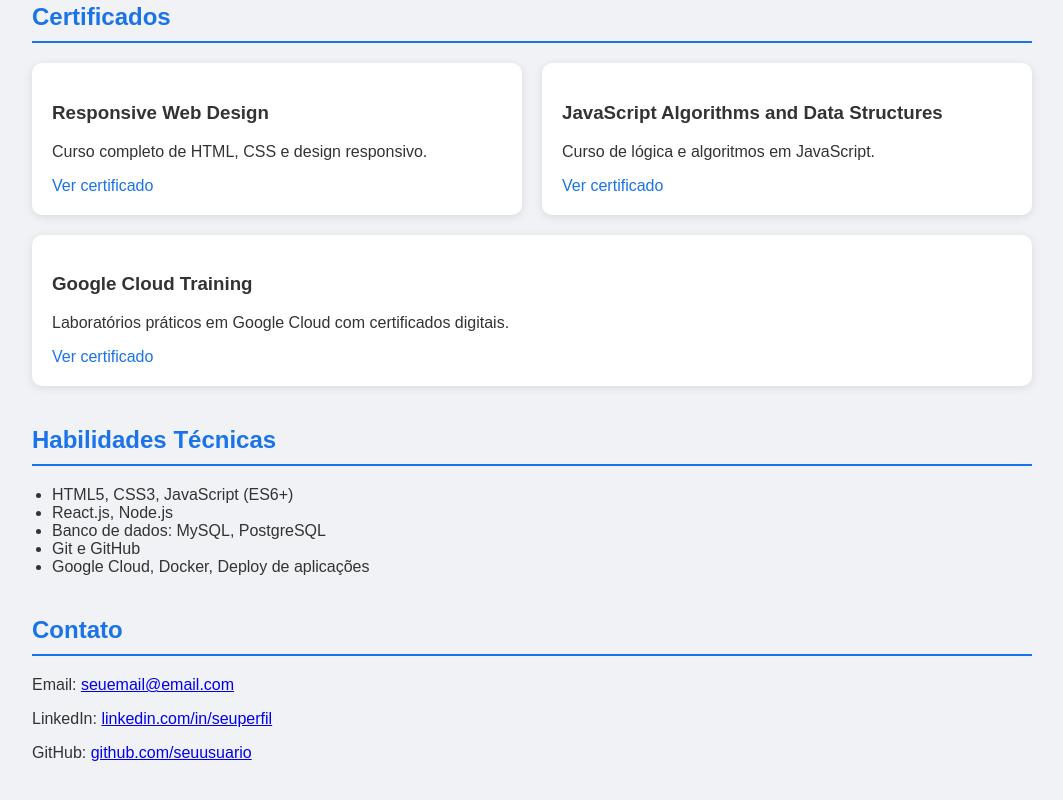
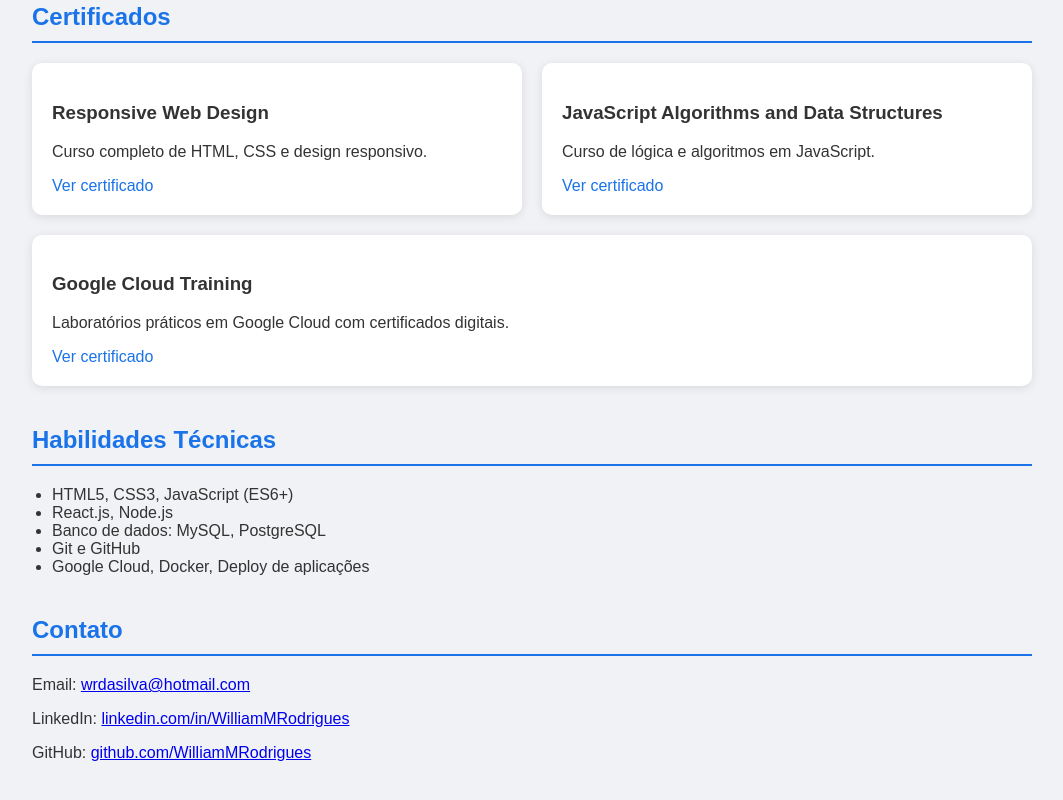
Before and after one commit to WilliamMRodrigues/Portfolio, a plain HTML site: page index.html in a window 1280 px wide. Shown: the part 1730-2530 px from the top of the page, without its empty margins (108-1171 px from the left). Drawn offline with Linux system fonts and the light colour scheme.

Commit message:
Atualizações de conteúdo

```diff
--- a/index.html
+++ b/index.html
@@ -79,9 +79,9 @@
     <!-- Contato -->
     <section>
       <h2>Contato</h2>
-      <p>Email: <a href="mailto:seuemail@email.com">seuemail@email.com</a></p>
-      <p>LinkedIn: <a href="https://www.linkedin.com/in/seuperfil" target="_blank" rel="noopener noreferrer">linkedin.com/in/seuperfil</a></p>
-      <p>GitHub: <a href="https://github.com/seuusuario" target="_blank" rel="noopener noreferrer">github.com/seuusuario</a></p>
+      <p>Email: <a href="mailto:seuemail@email.com">wrdasilva@hotmail.com</a></p>
+      <p>LinkedIn: <a href="https://www.linkedin.com/in/seuperfil" target="_blank" rel="noopener noreferrer">linkedin.com/in/WilliamMRodrigues</a></p>
+      <p>GitHub: <a href="https://github.com/seuusuario" target="_blank" rel="noopener noreferrer">github.com/WilliamMRodrigues</a></p>
     </section>
   </main>
 </body>
```
